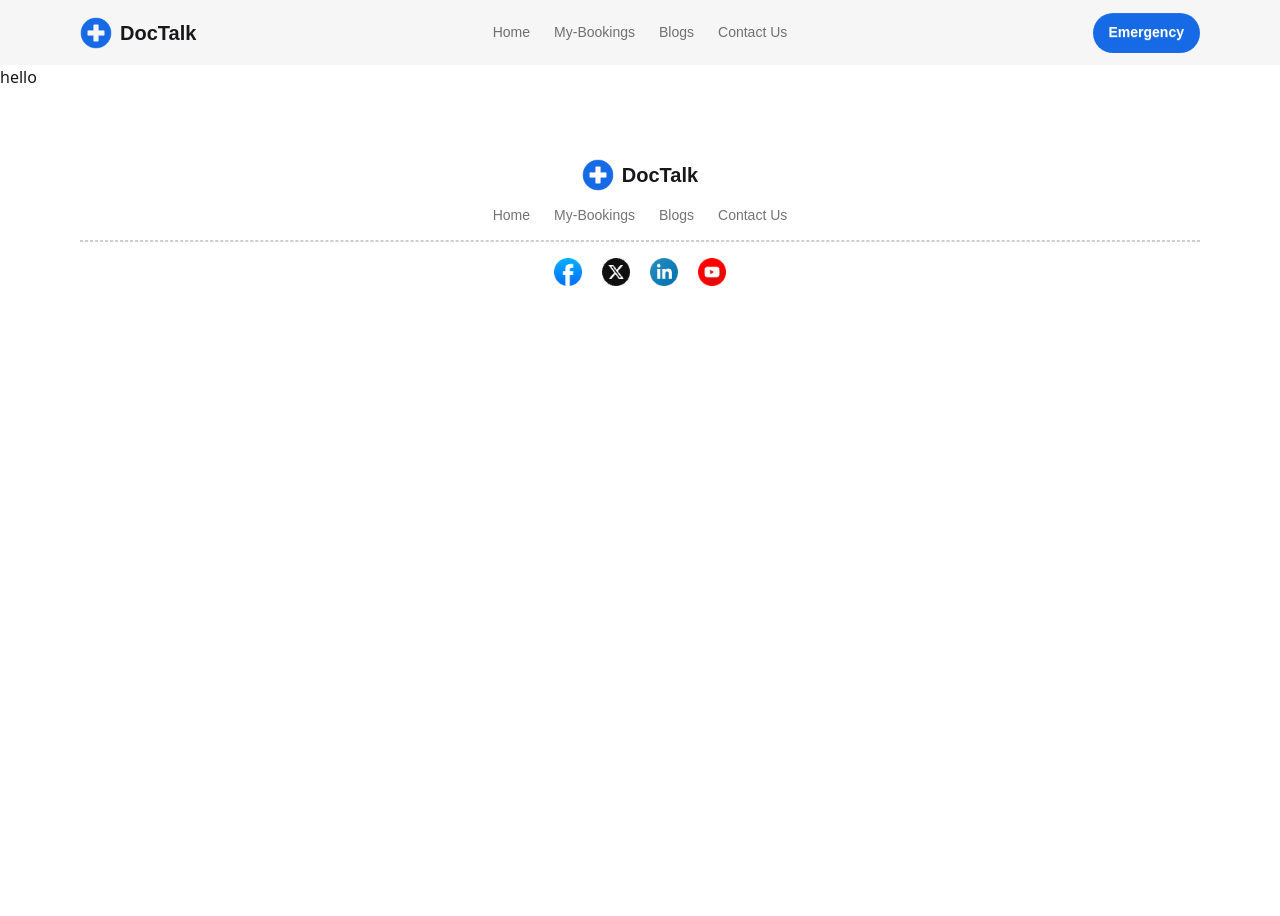
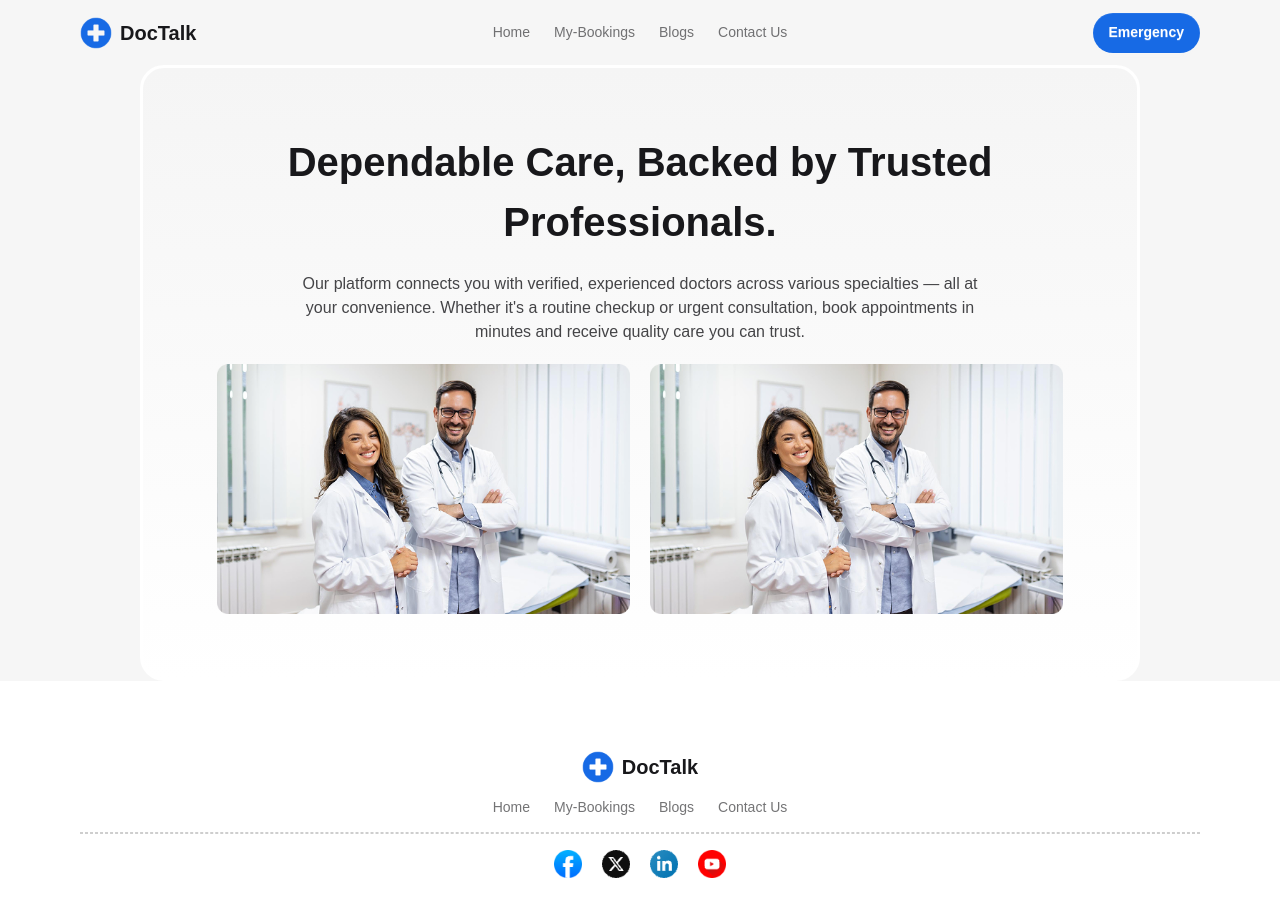
Before and after one commit to ShoaibTaimur/doc-talk, a React (Vite) app: page / in a window 1280 px wide. Shown: the top 916 px of the page. Before the commit the page ends 800 px from the top, so only its background shows below. Built offline with nearby package versions, Linux system fonts and the light colour scheme.

Commit message:
Finished banner

```diff
--- a/src/Components/Banner/Banner.jsx
+++ b/src/Components/Banner/Banner.jsx
@@ -2,8 +2,13 @@ import React from 'react';
 
 const Banner = () => {
     return (
-        <div>
-
+        <div className='py-16 mx-10 lg:mx-35 flex flex-col items-center gap-5 bg-linear-to-b from-[#f5f5f5] to-white rounded-3xl border-3 border-white'>
+            <h1 className='px-5 text-center font-primary font-extrabold text-[25px] lg:text-[40px]'>Dependable Care, Backed by Trusted Professionals.</h1>
+            <p className='px-5 sm:p-0 sm:w-100 md:w-150 lg:w-175 font-primary text-[12px] lg:text-[16px] font-medium opacity-80 text-center'>Our platform connects you with verified, experienced doctors across various specialties — all at your convenience. Whether it's a routine checkup or urgent consultation, book appointments in minutes and receive quality care you can trust.</p>
+            <div className='flex justify-center gap-5'>
+                <img className='h-40 sm:h-50 md:h-62.5' src="banner-img-1.png" alt="" />
+                <img className='h-62.5 hidden xl:flex' src="banner-img-1.png" alt="" />
+            </div>
         </div>
     );
 };
--- a/src/Components/Home/Home.jsx
+++ b/src/Components/Home/Home.jsx
@@ -1,9 +1,10 @@
 import React from 'react';
+import Banner from '../Banner/Banner';
 
 const Home = () => {
     return (
-        <div>
-            <h1>hello</h1>
+        <div className='bg-[#f6f6f6]'>
+            <Banner></Banner>
         </div>
     );
 };
```
